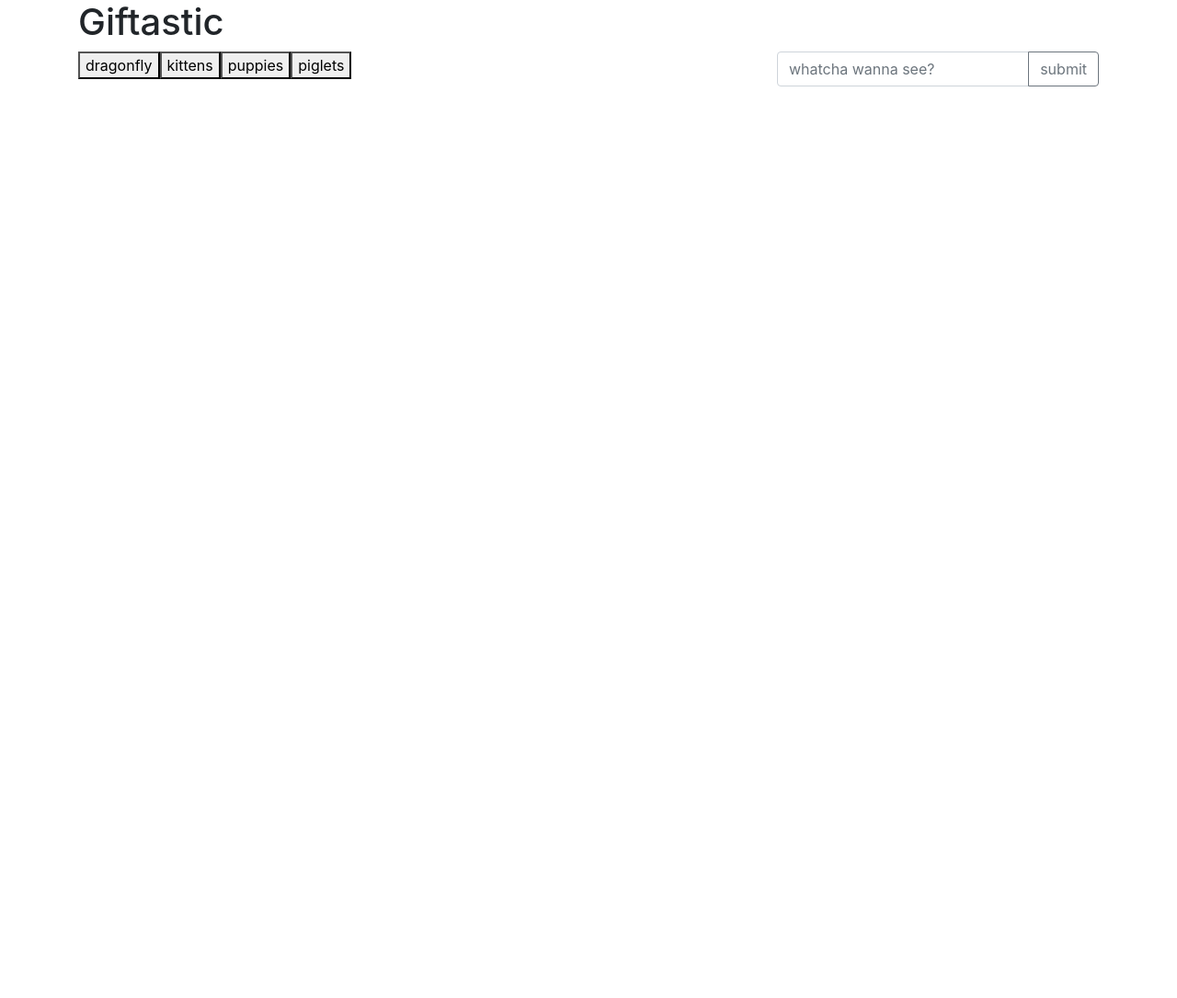
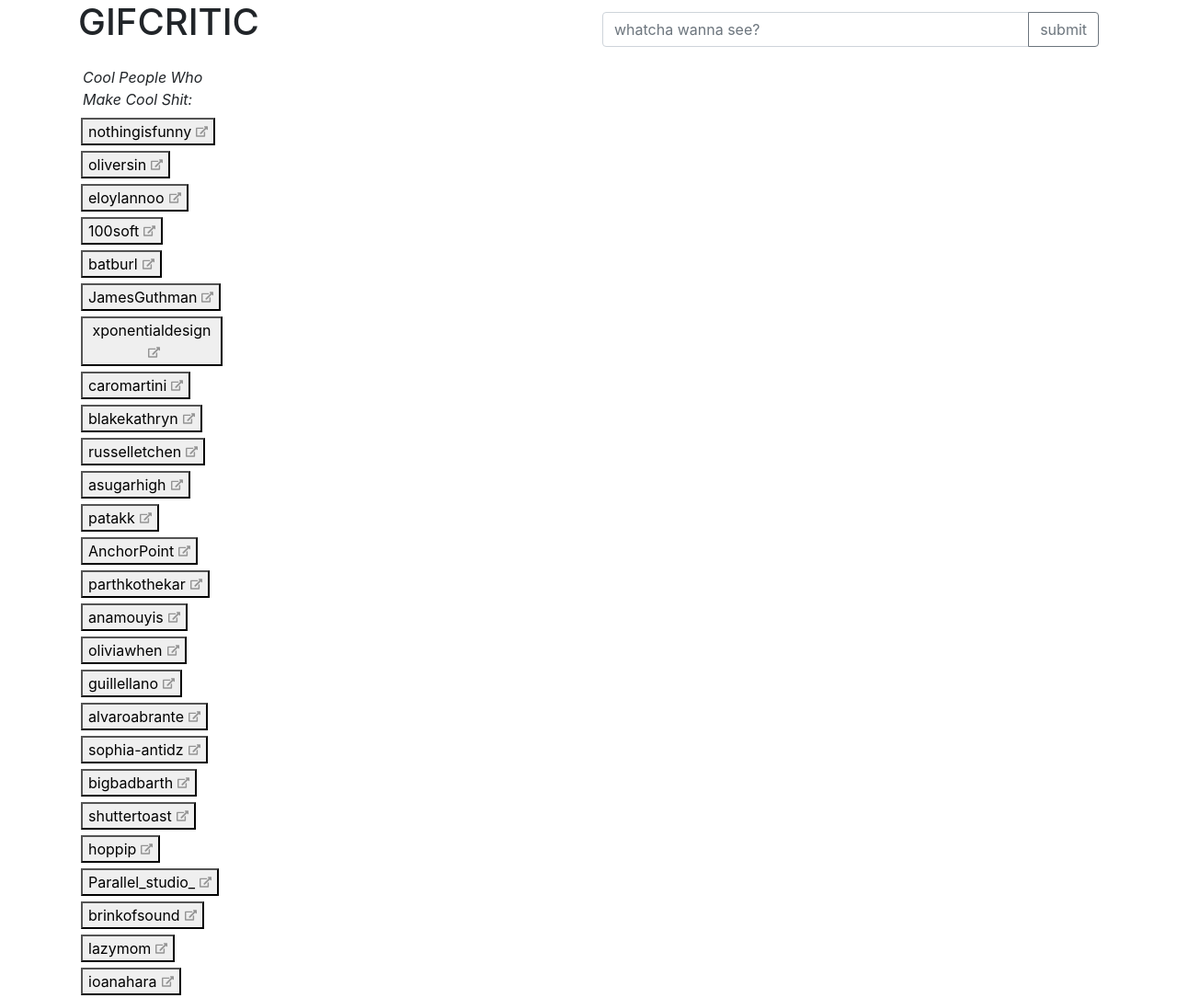
Before and after one commit to rebeccagem/Giftastic, a plain HTML site: page index.html in a window 1280 px wide. Shown: the top 1085 px of the page at 92% size. Before the commit the page ends 800 px from the top, so only its background shows below. Drawn offline with nearby package versions, Linux system fonts and the light colour scheme.

Commit message:
artist theme

```diff
--- a/assets/css/style.css
+++ b/assets/css/style.css
@@ -1,12 +1,35 @@
 .imgCard {
     display: flex;
     flex-direction: column;
+    align-items: center;
     margin: 10px;
 
 }
 
 #images {
     display: flex;
-    justify-content: center;
     flex-wrap: wrap;
+    align-self: flex-start;
 }
+
+#header {
+    display: flex;
+    align-items: baseline;
+
+}
+
+.cuteBtn {
+    min-width:80px;
+    margin:3px;
+}
+
+p{
+    margin:0;
+    padding:5px;
+    font-style: italic;
+}
+
+.fa-external-link-alt {
+    color: rgb(148, 148, 148);
+    padding-left:5px;
+}
--- a/assets/javascript/game.js
+++ b/assets/javascript/game.js
@@ -1,6 +1,8 @@
 $(document).ready(function () {
 
-    var cuteThings = ["dragonfly", "kittens", "puppies", "piglets"];
+    var cuteThings = ["nothingisfunny", "oliversin", "eloylannoo", "100soft", "batburl", "JamesGuthman", "xponentialdesign", "caromartini", "blakekathryn", "russelletchen", "asugarhigh", "patakk", "AnchorPoint", "parthkothekar", "anamouyis", "oliviawhen", "guillellano", "alvaroabrante", "sophia-antidz", "bigbadbarth", "shuttertoast", "hoppip", "Parallel_studio_", "brinkofsound", "lazymom", "ioanahara", "samcannon", "andrewbenson", "29thfloor", "nikitaliskov", "pernillekjaer", "sakkesoini", "philipparice"];
+
+    var cuteName;
 
 
     // var xhr = $.get("http://api.giphy.com/v1/gifs/search?q=ryan+gosling&api_key=LCfpjoSmQfkLZR5namsFIB3hqM7uFLLh&limit=5");
@@ -10,10 +12,11 @@ $(document).ready(function () {
         // $("#gifContainer").empty();
 
         // Here we grab the text from the input box
-        var cuteName = $(this).data('name');
+        cuteName = $(this).data('name');
 
         // Here we construct our URL
-        var queryURL = "https://api.giphy.com/v1/gifs/search?q=" + cuteName + "&api_key=LCfpjoSmQfkLZR5namsFIB3hqM7uFLLh&limit=10&rating=g";
+        var queryURL = "https://api.giphy.com/v1/gifs/search?username=" + cuteName + "&api_key=LCfpjoSmQfkLZR5namsFIB3hqM7uFLLh&limit=10&rating=g";
+
 
         $.ajax({
             url: queryURL,
@@ -41,7 +44,7 @@ $(document).ready(function () {
                     var saveBtn = $("<a>").addClass("saveBtns btn");
 
                     saveBtn.text("Download");
-                    saveBtn.attr("href", response.data[i].images.original.url);
+                    saveBtn.attr("href", response.data[i].images.original.url).attr("target", "_blank");
                     console.log(response.data[i].images.original.url);
                     imgCard.append(cuteImage, saveBtn);
                     // $(cuteImage).appendTo(".imgCard");
@@ -57,6 +60,11 @@ $(document).ready(function () {
         for (i = 0; i < cuteThings.length; i++) {
             ///this adds the buttons with classes and data names
             var a = $("<button>").addClass("cuteBtn").attr("data-name", cuteThings[i]).text(cuteThings[i]);
+
+            var connect = $("<a>").attr("href", "https://giphy.com/" + cuteThings[i]).attr("target", "_blank").append("<i class='fas fa-external-link-alt'>");
+
+            a.append(connect);
+
             $("#btnContainer").append(a);
         }
     }
@@ -74,9 +82,9 @@ $(document).ready(function () {
     });
 
 
-    $(".saveBtn").click(function(){
-     var href = $('.saveBtn').attr('href');
-     window.location.href = href;
+    $(".saveBtns").click(function () {
+        var href = $(".saveBtns").attr("href");
+        window.location.href = href;
     });
 
     //listen to document for click event
--- a/index.html
+++ b/index.html
@@ -3,7 +3,7 @@
 
 <head>
     <meta charset="UTF-8">
-    <title>Trivia Game</title>
+    <title>GIFCRITIC</title>
 
     <!-- Added a link to Bootstrap-->
     <link rel="stylesheet" href="https://maxcdn.bootstrapcdn.com/bootstrap/4.0.0/css/bootstrap.min.css" integrity="sha384-Gn5384xqQ1aoWXA+058RXPxPg6fy4IWvTNh0E263XmFcJlSAwiGgFAW/dAiS6JXm"
@@ -15,17 +15,13 @@
 <body>
 
     <div class="container">
-        <div class="row">
-            <div class="col-12">
+        <div class="row" id="header">
+            <div class="col-md-6">
                 <nav>
-                    <h1>Giftastic</h1>
+                    <h1>GIFCRITIC</h1>
                 </nav>
             </div>
-        </div>
-        <div class="row">
-            <div class="col-8" id="btnContainer">
-            </div>
-            <div class="col-4">
+            <div class="col-md-6">
                 <form>
                     <div class="input-group mb-3">
                         <input id="userInput" type="text" class="form-control" placeholder="whatcha wanna see?" aria-label="whatcha wanna see?" aria-describedby="basic-addon2">
@@ -37,10 +33,13 @@
             </div>
         </div>
         <div class="row">
-            <div class="col-12" id="images">
+            <div class="col-sm-2 vnav flex-column">
+            <p>Cool People Who</br> Make Cool Shit:</p>
+            <div  id="btnContainer">
+
+            </div></div>
+            <div class="col-sm-10" id="images">
             </div>
-            <!-- <div class="col-12" id="gifContainer">
-            </div> -->
         </div>
     </div>
     <!-- Added link to the jQuery Library -->
```
